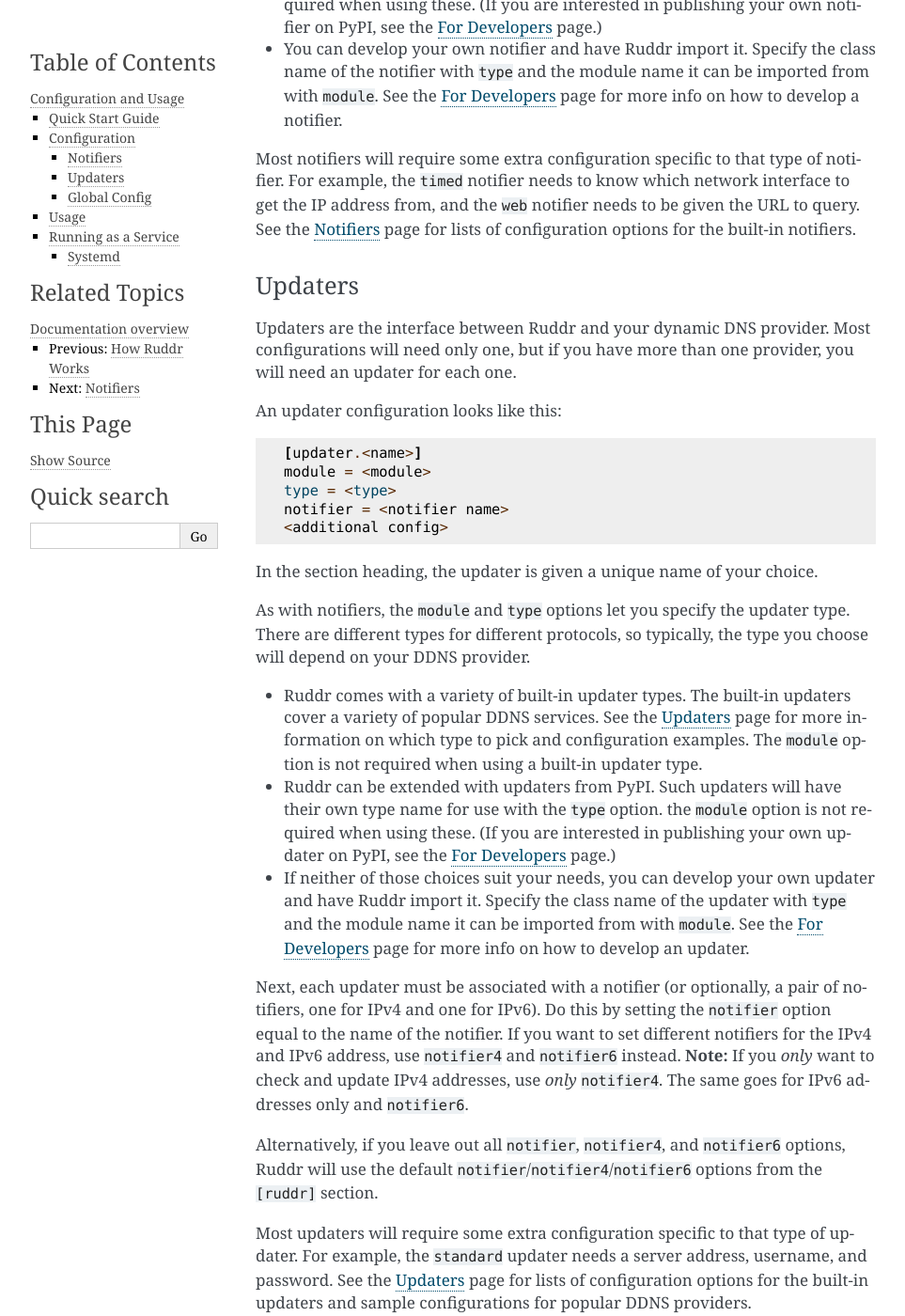
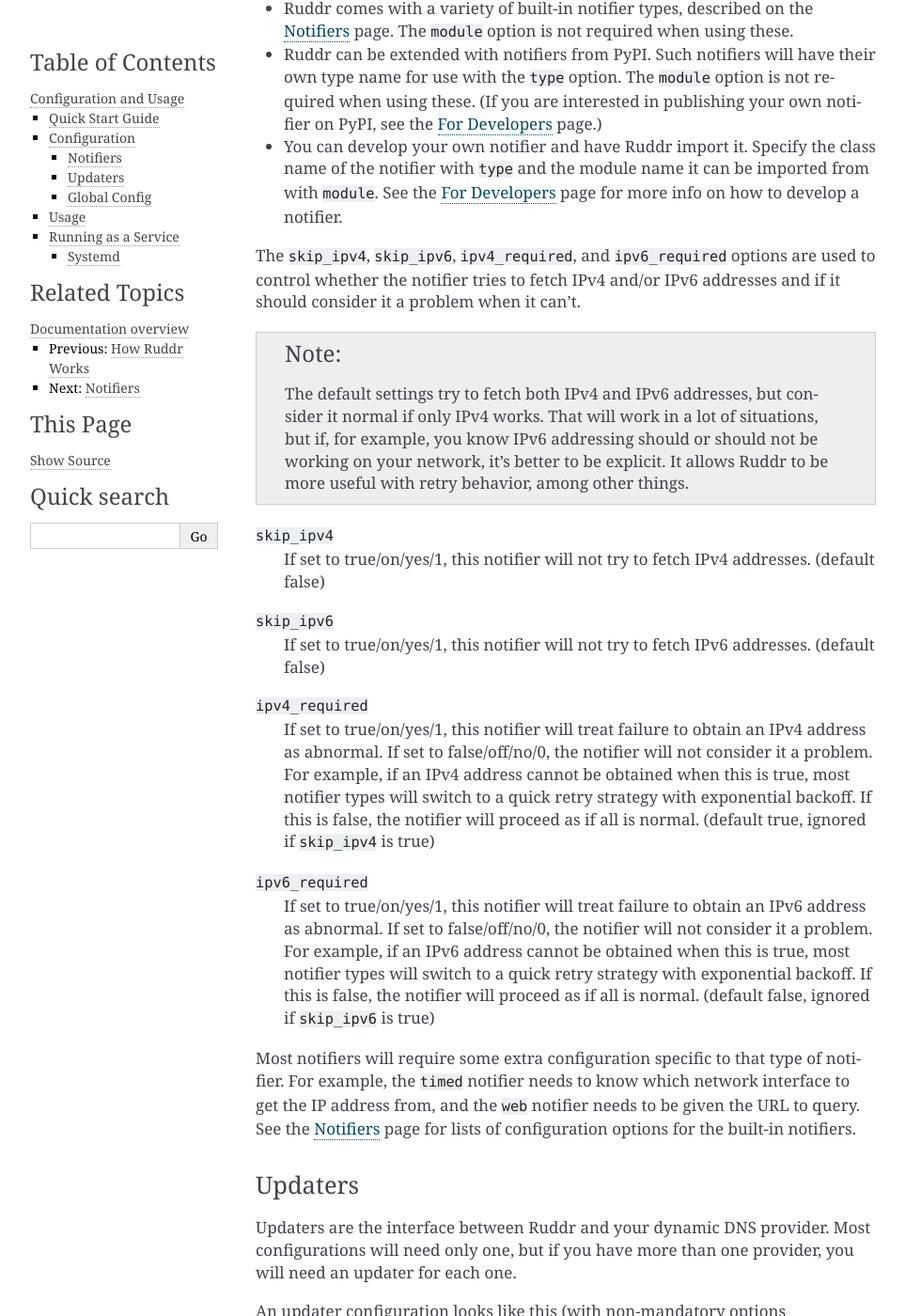
Before and after one commit to dominickpastore/ruddr, a Sphinx documentation site: the page built from docs/usage.rst, in a window 1280 px wide and 1400 px high, scrolled down 3369 px. Shown: the whole window at 94% size, without its empty margins (148-1111 px from the left). Built offline with Sphinx 7.4.7, drawn with Linux system fonts in a browser that asks for light colours; some of the changed text lies outside the part shown.

Commit message:
Add more docs

```diff
--- a/docs/usage.rst
+++ b/docs/usage.rst
@@ -141,11 +141,16 @@
 changed. Most Ruddr configurations will need only a single notifier, or perhaps
 a pair for IPv4 and IPv6.
 
-A notifier configuration looks like this::
+A notifier configuration looks like this (with non-mandatory options
+commented)::
 
   [notifier.<name>]
-  module = <module>
+  #module = <module>
   type = <type>
+  #skip_ipv4 = <true/false>
+  #skip_ipv6 = <true/false>
+  #ipv4_required = <true/false>
+  #ipv6_required = <true/false>
   <additional config>
 
 In the section heading, the notifier is given a unique name of your choice.
@@ -169,6 +174,41 @@
   imported from with ``module``. See the :doc:`development` page for more info
   on how to develop a notifier.
 
+The ``skip_ipv4``, ``skip_ipv6``, ``ipv4_required``, and ``ipv6_required``
+options are used to control whether the notifier tries to fetch IPv4 and/or
+IPv6 addresses and if it should consider it a problem when it can't.
+
+.. note::
+   The default settings try to fetch both IPv4 and IPv6 addresses, but consider
+   it normal if only IPv4 works. That will work in a lot of situations, but if,
+   for example, you know IPv6 addressing should or should not be working on
+   your network, it's better to be explicit. It allows Ruddr to be more useful
+   with retry behavior, among other things.
+
+``skip_ipv4``
+   If set to true/on/yes/1, this notifier will not try to fetch IPv4 addresses.
+   (default false)
+
+``skip_ipv6``
+   If set to true/on/yes/1, this notifier will not try to fetch IPv6 addresses.
+   (default false)
+
+``ipv4_required``
+   If set to true/on/yes/1, this notifier will treat failure to obtain an IPv4
+   address as abnormal. If set to false/off/no/0, the notifier will not
+   consider it a problem. For example, if an IPv4 address cannot be obtained
+   when this is true, most notifier types will switch to a quick retry strategy
+   with exponential backoff. If this is false, the notifier will proceed as if
+   all is normal. (default true, ignored if ``skip_ipv4`` is true)
+
+``ipv6_required``
+   If set to true/on/yes/1, this notifier will treat failure to obtain an IPv6
+   address as abnormal. If set to false/off/no/0, the notifier will not
+   consider it a problem. For example, if an IPv6 address cannot be obtained
+   when this is true, most notifier types will switch to a quick retry strategy
+   with exponential backoff. If this is false, the notifier will proceed as if
+   all is normal. (default false, ignored if ``skip_ipv6`` is true)
+
 Most notifiers will require some extra configuration specific to that type of
 notifier. For example, the ``timed`` notifier needs to know which network
 interface to get the IP address from, and the ``web`` notifier needs to be
@@ -184,12 +224,13 @@
 Most configurations will need only one, but if you have more than one provider,
 you will need an updater for each one.
 
-An updater configuration looks like this::
+An updater configuration looks like this (with non-mandatory options
+commented)::
 
   [updater.<name>]
-  module = <module>
+  #module = <module>
   type = <type>
-  notifier = <notifier name>
+  #notifier = <notifier name>
   <additional config>
 
 In the section heading, the updater is given a unique name of your choice.
@@ -217,8 +258,13 @@
 notifiers, one for IPv4 and one for IPv6). Do this by setting the ``notifier``
 option equal to the name of the notifier. If you want to set different
 notifiers for the IPv4 and IPv6 address, use ``notifier4`` and ``notifier6``
-instead. **Note:** If you *only* want to check and update IPv4 addresses, use
-*only* ``notifier4``. The same goes for IPv6 addresses only and ``notifier6``.
+instead.
+
+.. note::
+   If you *only* want to check and update IPv4 addresses, use *only*
+   ``notifier4``. The same goes for IPv6 addresses only and ``notifier6``.
+   Alternatively, you can specify ``skip_ipv4`` or ``skip_ipv6`` on the
+   notifier and use regular ``notifier`` in the updater.
 
 Alternatively, if you leave out all ``notifier``, ``notifier4``, and
 ``notifier6`` options, Ruddr will use the default
```
Also changed, not shown: docs/development.rst (+8 -0 lines), docs/help.rst (+36 -2 lines), docs/notifiers.rst (+45 -7 lines), docs/updaters.rst (+6 -3 lines).
